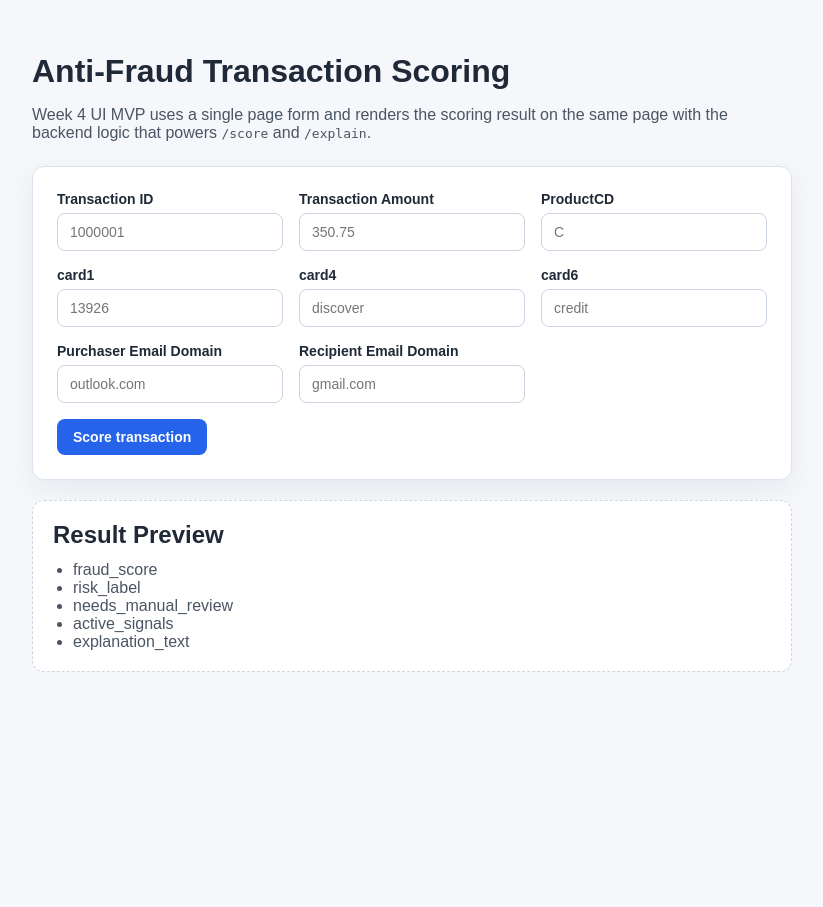
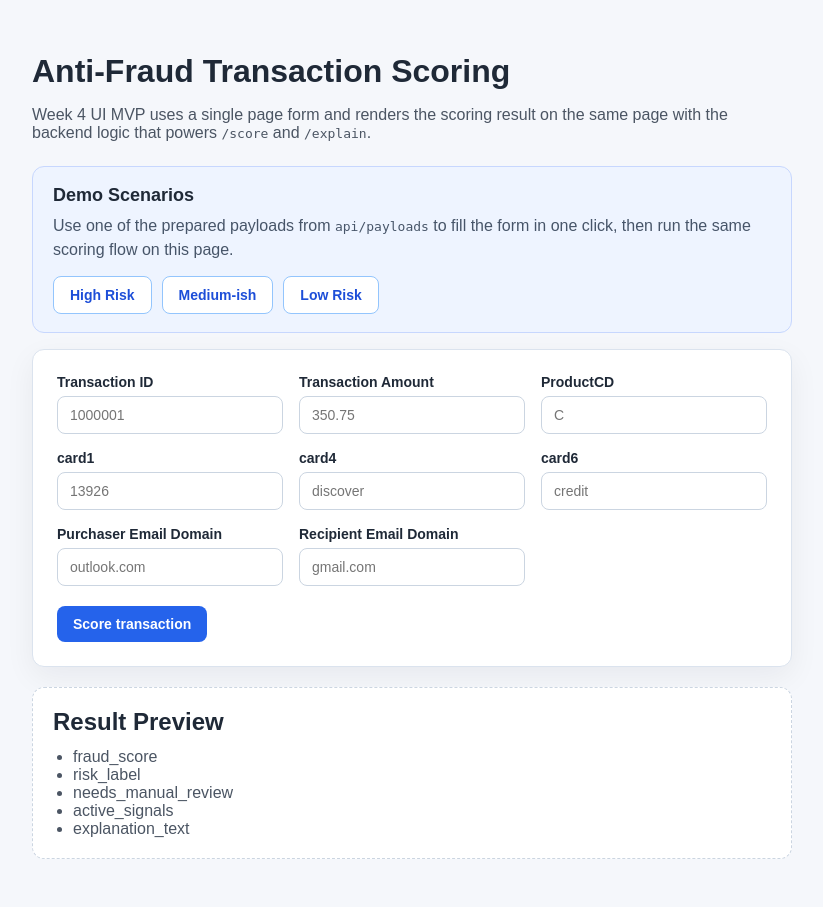
Before and after one commit to drhtka/anti_fraud_analytics_platform, a FastAPI app: page / in a window 1280 px wide. Shown: the whole page, without its empty margins (228-1051 px from the left). Before the commit the page ends 672 px from the top, so only its background shows below. Run offline with FastAPI, Linux system fonts and the light colour scheme.

Commit message:
improve demo result block and add payload autofill buttons

```diff
--- a/api/app.py
+++ b/api/app.py
@@ -1,5 +1,6 @@
 from __future__ import annotations
 
+import json
 from functools import lru_cache
 from pathlib import Path
 
@@ -21,6 +22,7 @@ app = FastAPI(
 )
 
 templates = Jinja2Templates(directory=str(Path(__file__).resolve().parent.parent / "templates"))
+PAYLOADS_DIR = Path(__file__).resolve().parent / "payloads"
 
 
 @lru_cache(maxsize=1)
@@ -47,6 +49,28 @@ def build_score_request(form_data: dict[str, str]) -> ScoreRequest:
         for key, value in form_data.items()
     }
     return ScoreRequest(**normalized_payload)
+
+
+def load_demo_payloads() -> list[dict[str, object]]:
+    payload_specs = [
+        ("High Risk", "high_risk.json"),
+        ("Medium-ish", "medium_ish.json"),
+        ("Low Risk", "low_risk.json"),
+    ]
+    demo_payloads: list[dict[str, object]] = []
+
+    for label, filename in payload_specs:
+        payload_path = PAYLOADS_DIR / filename
+        with payload_path.open("r", encoding="utf-8") as file:
+            demo_payloads.append(
+                {
+                    "label": label,
+                    "filename": filename,
+                    "payload": json.load(file),
+                }
+            )
+
+    return demo_payloads
 
 
 @app.get("/", response_class=HTMLResponse)
@@ -76,6 +100,7 @@ def index(request: Request) -> HTMLResponse:
             "score_result": score_result,
             "explain_result": explain_result,
             "error_message": error_message,
+            "demo_payloads": load_demo_payloads(),
         },
     )
 
--- a/templates/index.html
+++ b/templates/index.html
@@ -41,6 +41,31 @@
                 box-shadow: 0 10px 30px rgba(15, 23, 42, 0.06);
             }
 
+            .demo-actions {
+                margin-bottom: 16px;
+                padding: 18px 20px;
+                background: #eef4ff;
+                border: 1px solid #c7d7fe;
+                border-radius: 12px;
+            }
+
+            .demo-actions h2 {
+                margin: 0 0 8px;
+                font-size: 18px;
+            }
+
+            .demo-actions p {
+                margin: 0 0 14px;
+                color: #475569;
+                line-height: 1.5;
+            }
+
+            .demo-buttons {
+                display: flex;
+                flex-wrap: wrap;
+                gap: 10px;
+            }
+
             .grid {
                 display: grid;
                 grid-template-columns: repeat(auto-fit, minmax(220px, 1fr));
@@ -74,6 +99,16 @@
                 font-size: 14px;
                 font-weight: 700;
                 cursor: pointer;
+            }
+
+            .demo-button {
+                background: #ffffff;
+                color: #1d4ed8;
+                border: 1px solid #93c5fd;
+            }
+
+            .submit-button {
+                margin-top: 4px;
             }
 
             .placeholder {
@@ -175,7 +298,28 @@
                 <code>/score</code> and <code>/explain</code>.
             </p>
 
-            <form method="get" action="/">
+            <section class="demo-actions">
+                <h2>Demo Scenarios</h2>
+                <p>
+                    Use one of the prepared payloads from
+                    <code>api/payloads</code>
+                    to fill the form in one click, then run the same scoring
+                    flow on this page.
+                </p>
+                <div class="demo-buttons">
+                    {% for demo_payload in demo_payloads %}
+                    <button
+                        type="button"
+                        class="demo-button"
+                        data-demo-payload="{{ demo_payload.payload | tojson }}"
+                    >
+                        {{ demo_payload.label }}
+                    </button>
+                    {% endfor %}
+                </div>
+            </section>
+
+            <form method="get" action="/" id="transaction-form">
                 <div class="grid">
                     <label>
                         Transaction ID
@@ -263,7 +407,9 @@
                     </label>
                 </div>
 
-                <button type="submit">Score transaction</button>
+                <button type="submit" class="submit-button">
+                    Score transaction
+                </button>
             </form>
 
             {% if error_message %}
@@ -271,7 +417,25 @@
             {% endif %} {% if score_result and explain_result %}
             <section class="results">
                 <article class="result-card">
-                    <h2>Score Result</h2>
+                    <div class="result-header">
+                        <h2>Score Result</h2>
+                        <div class="result-badges">
+                            <span
+                                class="badge badge-{{ score_result.risk_label }}"
+                            >
+                                {{ score_result.risk_label | upper }} RISK
+                            </span>
+                        </div>
+                    </div>
+
+                    <div
+                        class="review-banner {% if score_result.needs_manual_review %}review-yes{% else %}review-no{% endif %}"
+                    >
+                        {% if score_result.needs_manual_review %} Manual review
+                        is required for this transaction. {% else %} Manual
+                        review is not required for this transaction. {% endif %}
+                    </div>
+
                     <div class="result-grid">
                         <div class="metric">
                             <span class="metric-label">Fraud Score</span>
@@ -300,16 +464,18 @@
                     </div>
 
                     <h3>Active Signals</h3>
-                    <ul>
+                    <ul class="signals-list">
                         {% for signal in score_result.active_signals %}
-                        <li>{{ signal }}</li>
+                        <li class="signal-pill">{{ signal }}</li>
                         {% endfor %}
                     </ul>
                 </article>
 
                 <article class="result-card">
                     <h2>Risk Explanation</h2>
-                    <p>{{ explain_result.explanation_text }}</p>
+                    <div class="explanation-callout">
+                        <p>{{ explain_result.explanation_text }}</p>
+                    </div>
 
                     <h3>Explanation Points</h3>
                     <ol>
@@ -332,5 +498,30 @@
             </section>
             {% endif %}
         </main>
+        <script>
+            const transactionForm = document.getElementById('transaction-form');
+            const demoButtons = document.querySelectorAll(
+                '[data-demo-payload]',
+            );
+
+            demoButtons.forEach((button) => {
+                button.addEventListener('click', () => {
+                    const payload = JSON.parse(button.dataset.demoPayload);
+
+                    Object.entries(payload).forEach(
+                        ([fieldName, fieldValue]) => {
+                            const input =
+                                transactionForm.elements.namedItem(fieldName);
+
+                            if (!input) {
+                                return;
+                            }
+
+                            input.value = fieldValue ?? '';
+                        },
+                    );
+                });
+            });
+        </script>
     </body>
 </html>
```
Also changed, not shown: other parts of templates/index.html (+90 -2 lines).
